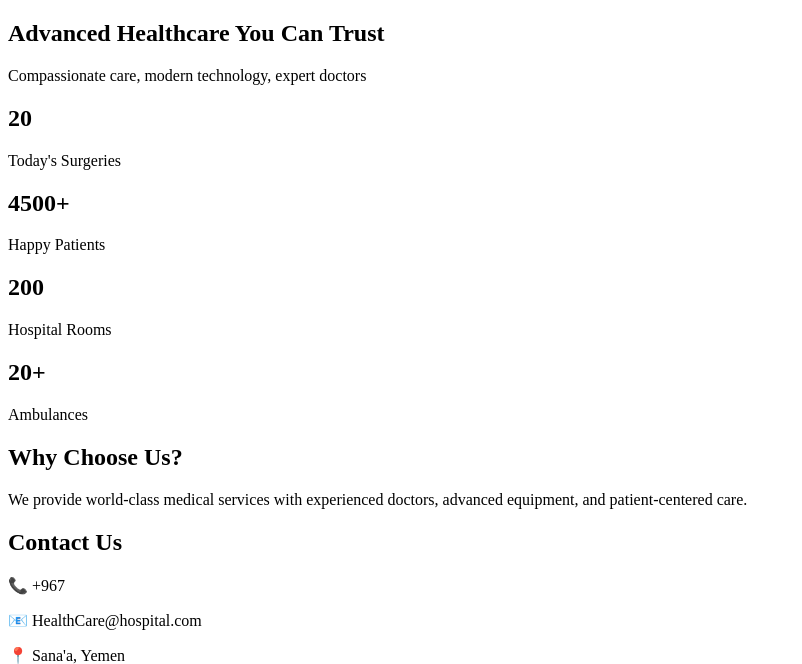
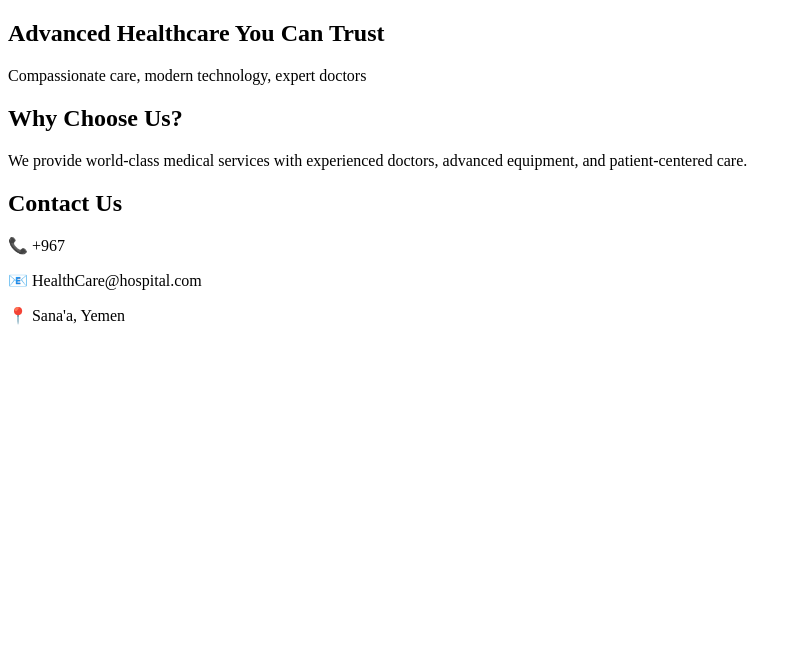
Before and after one commit to leenalshargabi/HealthCare, a Flask app: template templates/home.html in a window 1280 px wide. Shown: the part 44-708 px from the top of the page, without its empty margins (0-802 px from the left). Run offline with Flask 3, Linux system fonts and the light colour scheme; the template is opened without the code that fills it, so the values that code supplies are empty.

Commit message:
update page of Happy Patients

```diff
--- a/templates/home.html
+++ b/templates/home.html
@@ -23,25 +23,6 @@
   <p>Compassionate care, modern technology, expert doctors</p>
 </section>
 
-<section class="stats">
-  <div class="stat-card">
-    <h2>20</h2>
-    <p>Today's Surgeries</p>
-  </div>
-  <div class="stat-card">
-    <h2>4500+</h2>
-    <p>Happy Patients</p>
-  </div>
-  <div class="stat-card">
-    <h2>200</h2>
-    <p>Hospital Rooms</p>
-  </div>
-  <div class="stat-card">
-    <h2>20+</h2>
-    <p>Ambulances</p>
-  </div>
-</section>
-
 <section class="info-section slide-up">
   <h2>Why Choose Us?</h2>
   <p>
```
Also changed, not shown: templates/index.html (+4 -4 lines).
